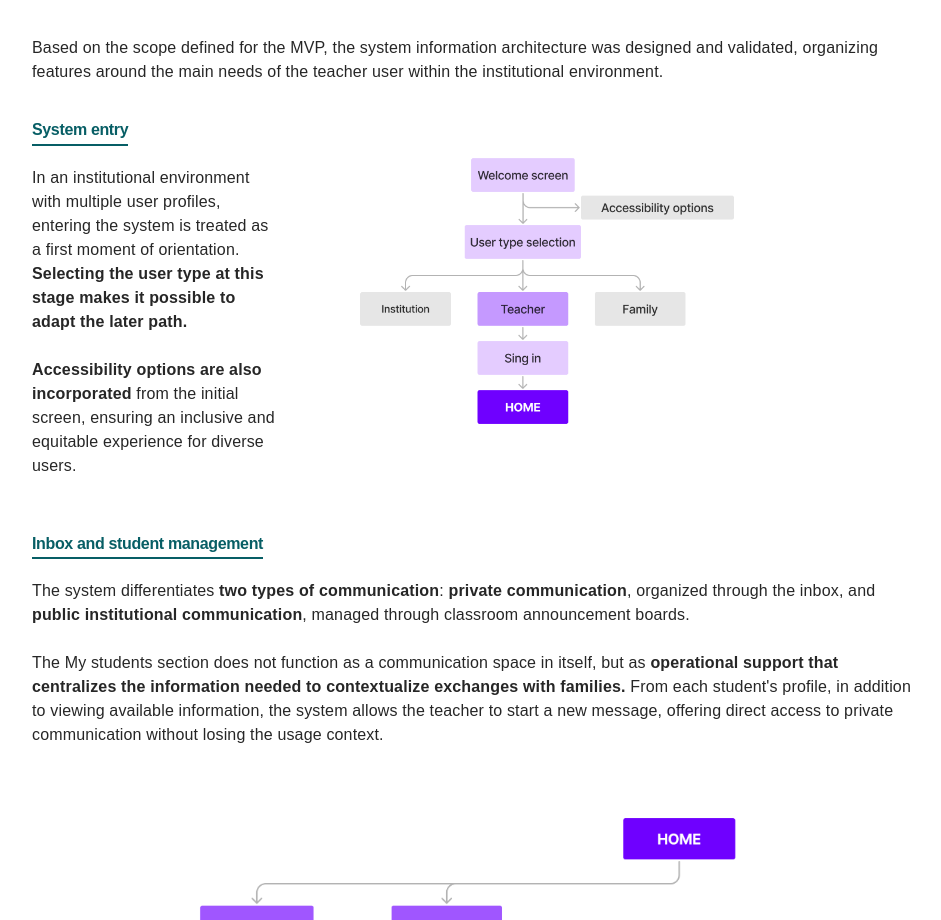
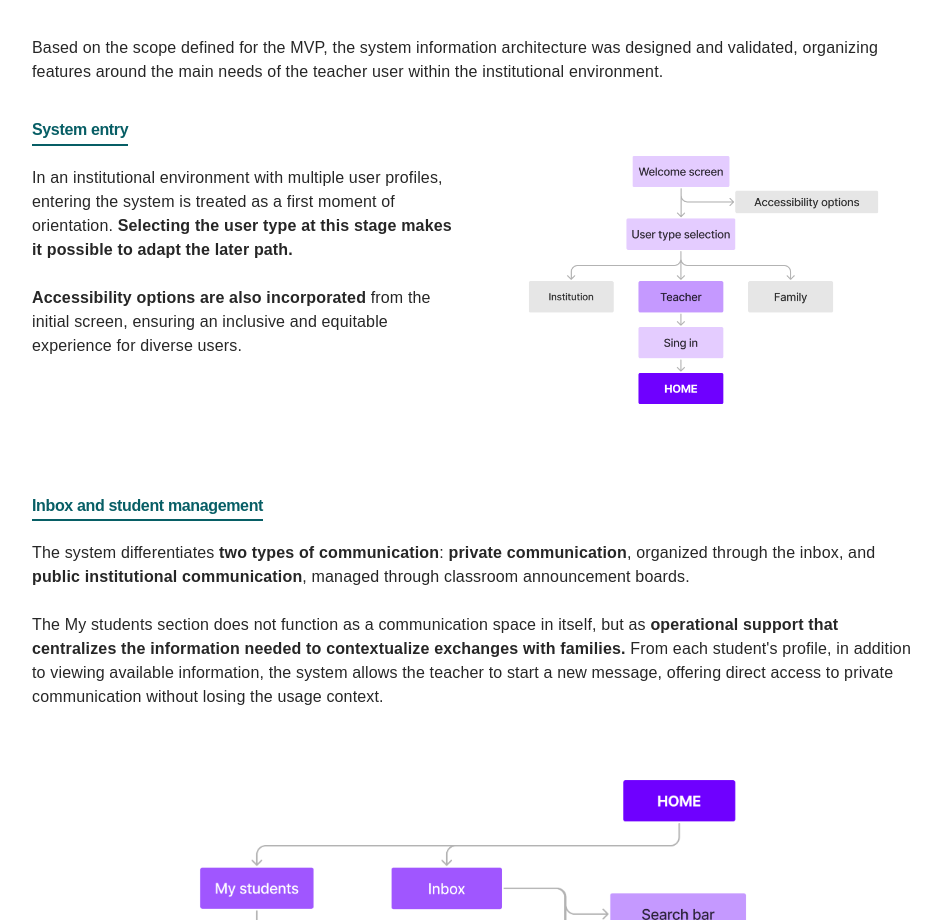
Before and after one commit to callapa1/nerina, a Next.js app: page /en/work in a window 1280 px wide. Shown: the part 4160-5080 px from the top of the page, without its empty margins (266-1207 px from the left). Built offline with nearby package versions, Linux system fonts and the light colour scheme; a web font is replaced by a local one.

Commit message:
style: balance login image row

```diff
--- a/app/styles/components.css
+++ b/app/styles/components.css
@@ -201,7 +201,13 @@
 }
 
 .work-case-image-row-login {
-  grid-template-columns: minmax(240px, 250px) max-content;
+  display: flex;
+  align-items: flex-start;
+}
+
+.work-case-image-row-login > .work-case-image-row-copy,
+.work-case-image-row-login > .work-case-image-login {
+  width: 50%;
 }
 
 .work-case-image-login {
@@ -209,9 +215,8 @@
 }
 
 .work-case-image-login img {
-  width: 450px;
+  width: 100%;
   height: auto;
-  max-width: none;
 }
 
 .work-case-image-inbox {
@@ -271,9 +276,18 @@
     gap: 24px;
   }
 
+  .work-case-image-row-login {
+    display: grid;
+  }
+
   .work-case-image-login img {
     width: 100%;
     height: auto;
+  }
+
+  .work-case-image-row-login > .work-case-image-row-copy,
+  .work-case-image-row-login > .work-case-image-login {
+    width: 100%;
   }
 }
 
```
